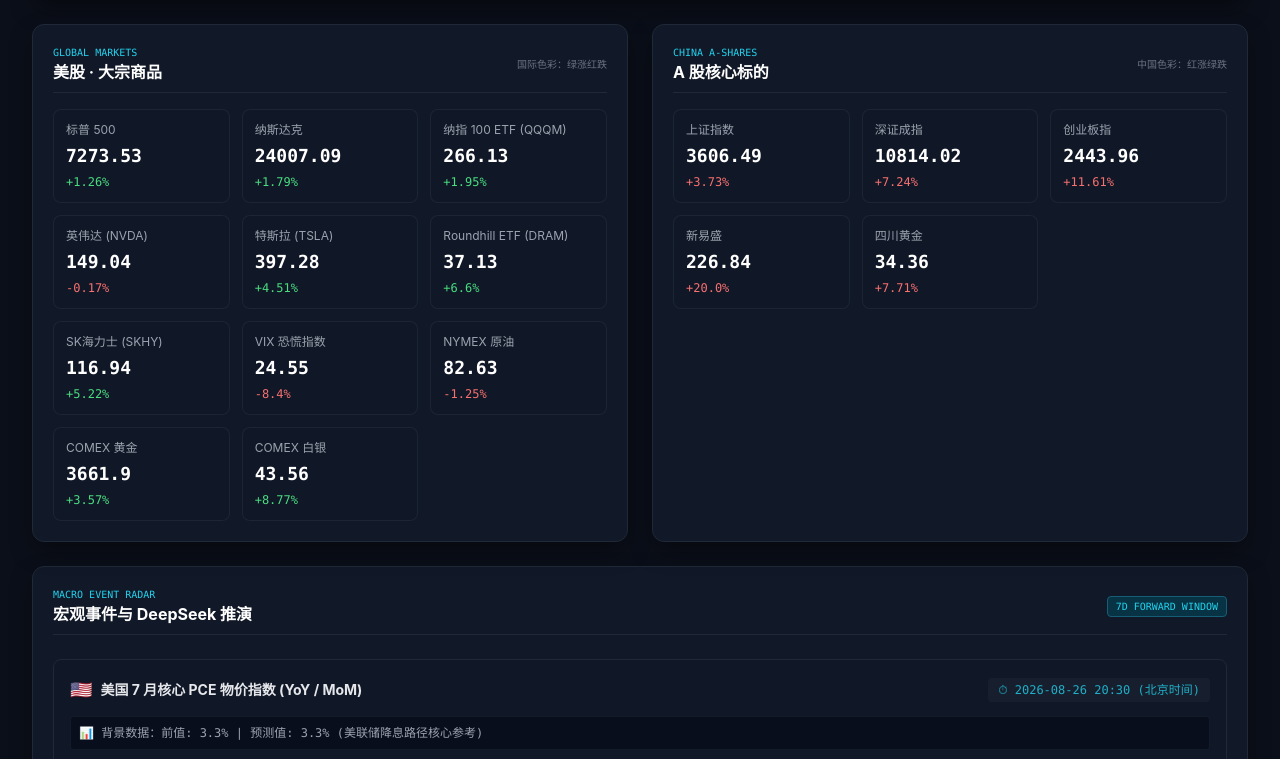
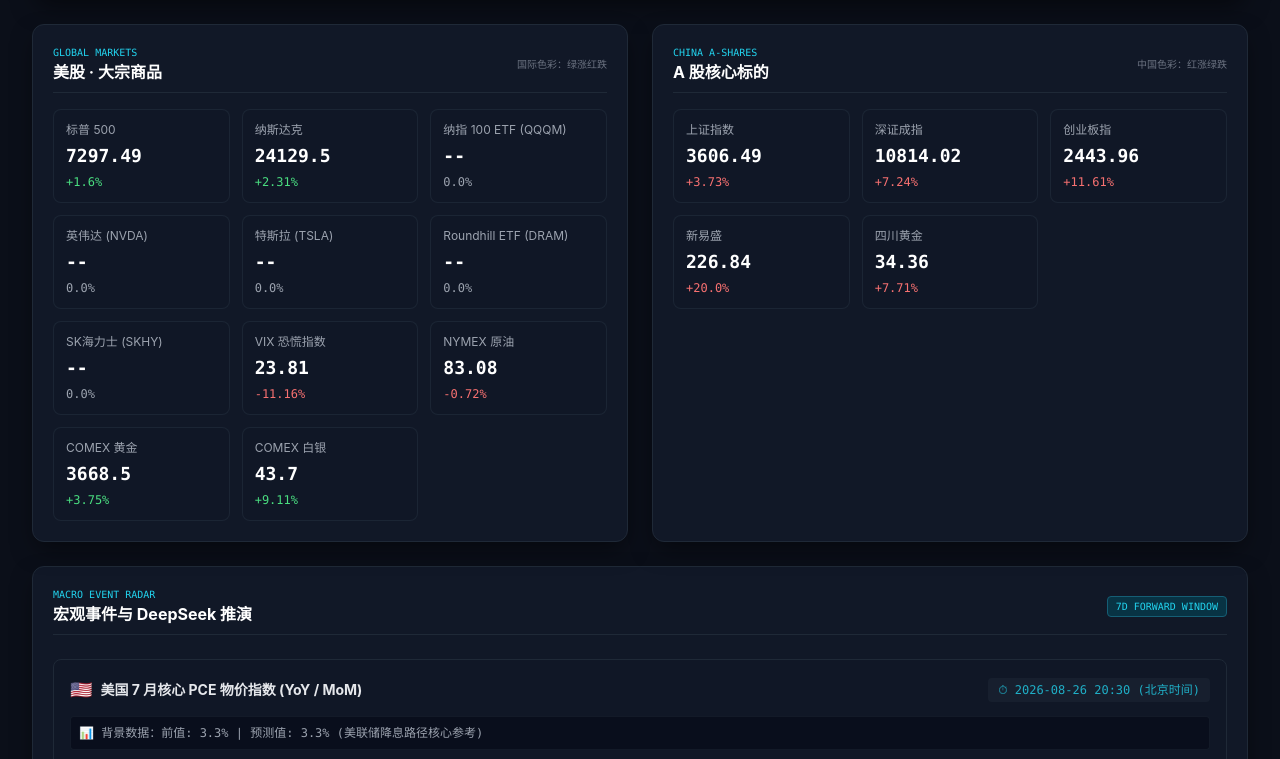
Before and after one commit to s11yuuu/my-stock-dashboard, a plain HTML site: page index.html in a window 1280 px wide. Shown: the part 154-913 px from the top of the page. Drawn offline with nearby package versions, Linux system fonts and the light colour scheme.

Commit message:
Auto update stock data

```diff
--- a/index.html
+++ b/index.html
@@ -34,7 +34,7 @@
         <div class="mt-4 md:mt-0 flex items-center gap-4 text-xs font-mono">
             <div class="bg-gray-800/80 px-3 py-2 rounded-lg border border-gray-700">
                 <span class="text-gray-400">SYSTEM UPDATED:</span>
-                <span class="text-cyan-400 font-bold ml-1">2026-11-28 01:53:37 (北京时间)</span>
+                <span class="text-cyan-400 font-bold ml-1">2026-11-28 09:12:16 (北京时间)</span>
             </div>
             <div class="bg-gray-800/80 px-3 py-2 rounded-lg border border-gray-700 flex items-center gap-2">
                 <span class="w-2 h-2 rounded-full bg-emerald-400 animate-pulse"></span>
@@ -59,100 +59,100 @@
 
                 <div class="bg-gray-900/60 border border-gray-800/80 rounded-lg p-3 hover:border-cyan-500/30 transition">
                     <div class="text-xs text-gray-400 truncate mb-1" title="标普 500">标普 500</div>
-                    <div class="text-lg font-mono font-bold text-white">7273.53</div>
+                    <div class="text-lg font-mono font-bold text-white">7297.49</div>
                     <div class="text-xs font-mono mt-1
                         up-green-us">
-                        +1.26%
+                        +1.6%
                     </div>
                 </div>
 
                 <div class="bg-gray-900/60 border border-gray-800/80 rounded-lg p-3 hover:border-cyan-500/30 transition">
                     <div class="text-xs text-gray-400 truncate mb-1" title="纳斯达克">纳斯达克</div>
-                    <div class="text-lg font-mono font-bold text-white">24007.09</div>
+                    <div class="text-lg font-mono font-bold text-white">24129.5</div>
                     <div class="text-xs font-mono mt-1
                         up-green-us">
-                        +1.79%
+                        +2.31%
                     </div>
                 </div>
 
                 <div class="bg-gray-900/60 border border-gray-800/80 rounded-lg p-3 hover:border-cyan-500/30 transition">
                     <div class="text-xs text-gray-400 truncate mb-1" title="纳指 100 ETF (QQQM)">纳指 100 ETF (QQQM)</div>
-                    <div class="text-lg font-mono font-bold text-white">266.13</div>
+                    <div class="text-lg font-mono font-bold text-white">--</div>
                     <div class="text-xs font-mono mt-1
-                        up-green-us">
-                        +1.95%
+                        text-gray-400">
+                        0.0%
                     </div>
                 </div>
 
                 <div class="bg-gray-900/60 border border-gray-800/80 rounded-lg p-3 hover:border-cyan-500/30 transition">
                     <div class="text-xs text-gray-400 truncate mb-1" title="英伟达 (NVDA)">英伟达 (NVDA)</div>
-                    <div class="text-lg font-mono font-bold text-white">149.04</div>
+                    <div class="text-lg font-mono font-bold text-white">--</div>
                     <div class="text-xs font-mono mt-1
-                        down-red-us">
-                        -0.17%
+                        text-gray-400">
+                        0.0%
                     </div>
                 </div>
 
                 <div class="bg-gray-900/60 border border-gray-800/80 rounded-lg p-3 hover:border-cyan-500/30 transition">
                     <div class="text-xs text-gray-400 truncate mb-1" title="特斯拉 (TSLA)">特斯拉 (TSLA)</div>
-                    <div class="text-lg font-mono font-bold text-white">397.28</div>
+                    <div class="text-lg font-mono font-bold text-white">--</div>
                     <div class="text-xs font-mono mt-1
-                        up-green-us">
-                        +4.51%
+                        text-gray-400">
+                        0.0%
                     </div>
                 </div>
 
                 <div class="bg-gray-900/60 border border-gray-800/80 rounded-lg p-3 hover:border-cyan-500/30 transition">
                     <div class="text-xs text-gray-400 truncate mb-1" title="Roundhill ETF (DRAM)">Roundhill ETF (DRAM)</div>
-                    <div class="text-lg font-mono font-bold text-white">37.13</div>
+                    <div class="text-lg font-mono font-bold text-white">--</div>
                     <div class="text-xs font-mono mt-1
-                        up-green-us">
-                        +6.6%
+                        text-gray-400">
+                        0.0%
                     </div>
                 </div>
 
                 <div class="bg-gray-900/60 border border-gray-800/80 rounded-lg p-3 hover:border-cyan-500/30 transition">
                     <div class="text-xs text-gray-400 truncate mb-1" title="SK海力士 (SKHY)">SK海力士 (SKHY)</div>
-                    <div class="text-lg font-mono font-bold text-white">116.94</div>
+                    <div class="text-lg font-mono font-bold text-white">--</div>
                     <div class="text-xs font-mono mt-1
-                        up-green-us">
-                        +5.22%
+                        text-gray-400">
+                        0.0%
                     </div>
                 </div>
 
                 <div class="bg-gray-900/60 border border-gray-800/80 rounded-lg p-3 hover:border-cyan-500/30 transition">
                     <div class="text-xs text-gray-400 truncate mb-1" title="VIX 恐慌指数">VIX 恐慌指数</div>
-                    <div class="text-lg font-mono font-bold text-white">24.55</div>
+                    <div class="text-lg font-mono font-bold text-white">23.81</div>
                     <div class="text-xs font-mono mt-1
                         down-red-us">
-                        -8.4%
+                        -11.16%
                     </div>
                 </div>
 
                 <div class="bg-gray-900/60 border border-gray-800/80 rounded-lg p-3 hover:border-cyan-500/30 transition">
                     <div class="text-xs text-gray-400 truncate mb-1" title="NYMEX 原油">NYMEX 原油</div>
-                    <div class="text-lg font-mono font-bold text-white">82.63</div>
+                    <div class="text-lg font-mono font-bold text-white">83.08</div>
                     <div class="text-xs font-mono mt-1
                         down-red-us">
-                        -1.25%
+                        -0.72%
                     </div>
                 </div>
 
                 <div class="bg-gray-900/60 border border-gray-800/80 rounded-lg p-3 hover:border-cyan-500/30 transition">
                     <div class="text-xs text-gray-400 truncate mb-1" title="COMEX 黄金">COMEX 黄金</div>
-                    <div class="text-lg font-mono font-bold text-white">3661.9</div>
+                    <div class="text-lg font-mono font-bold text-white">3668.5</div>
                     <div class="text-xs font-mono mt-1
                         up-green-us">
-                        +3.57%
+                        +3.75%
                     </div>
                 </div>
 
                 <div class="bg-gray-900/60 border border-gray-800/80 rounded-lg p-3 hover:border-cyan-500/30 transition">
                     <div class="text-xs text-gray-400 truncate mb-1" title="COMEX 白银">COMEX 白银</div>
-                    <div class="text-lg font-mono font-bold text-white">43.56</div>
+                    <div class="text-lg font-mono font-bold text-white">43.7</div>
                     <div class="text-xs font-mono mt-1
                         up-green-us">
-                        +8.77%
+                        +9.11%
                     </div>
                 </div>
 
@@ -251,8 +251,8 @@
                     <div class="font-bold text-[10px] text-cyan-400 mb-1 flex items-center gap-1 font-mono">
                         <span>💡</span> DEEPSEEK SCENARIO INSIGHT
                     </div>
-                    **高于预期**：美股利空（英伟达/纳指承压），A股利空（四川黄金/新易盛回调），日元利空，黄金利空、原油利空（美元强）。
-**低于预期**：美股利多，A股利多，日元利多，黄金利多、原油利多（降息预期升温）。
+                    **高于预期**：美股（英伟达/纳指）利空；A股（四川黄金/新易盛）偏空，黄金股相对抗跌；日元利空；黄金利空、原油偏空。
+**低于预期**：美股（英伟达/纳指）利多；A股（四川黄金/新易盛）偏多；日元利多；黄金利多、原油偏多。
                 </div>
             </div>
 
@@ -275,7 +275,7 @@
                     <div class="font-bold text-[10px] text-cyan-400 mb-1 flex items-center gap-1 font-mono">
                         <span>💡</span> DEEPSEEK SCENARIO INSIGHT
                     </div>
-                    高于预期：美股英伟达/纳指利多（软着陆强化）；A股四川黄金/新易盛中性偏多（风险偏好升）；日元利空（美债收益率上行）；黄金利空、原油利多（需求预期）。低于预期则反向，黄金避险利多、原油利空。
+                    若美GDP超1.5%：美股（英伟达/纳指）利多（软着陆强化）；A股（四川黄金/新易盛）中性偏空（美元强）；日元利空（美债收益率升）；黄金利空、原油利多（需求预期）。若低于：反之，美股利空、A股偏多、日元利多、黄金利多、原油利空。
                 </div>
             </div>
 
@@ -298,7 +298,7 @@
                     <div class="font-bold text-[10px] text-cyan-400 mb-1 flex items-center gap-1 font-mono">
                         <span>💡</span> DEEPSEEK SCENARIO INSIGHT
                     </div>
-                    若纪要偏鹰（高于预期）：美股（英伟达/纳指）利空，A股（四川黄金/新易盛）承压，日元升值，黄金震荡、原油利空。若偏鸽（低于预期）：美股利多，A股科技与黄金股受益，日元贬值，黄金/原油偏多。
+                    **高于预期（鹰派）**：日元升、套利解包→英伟达/纳指、新易盛利空；四川黄金、黄金利多；原油利空。**低于预期（鸽派）**：反之，日元贬、风险资产利多，黄金承压。
                 </div>
             </div>
 
```
